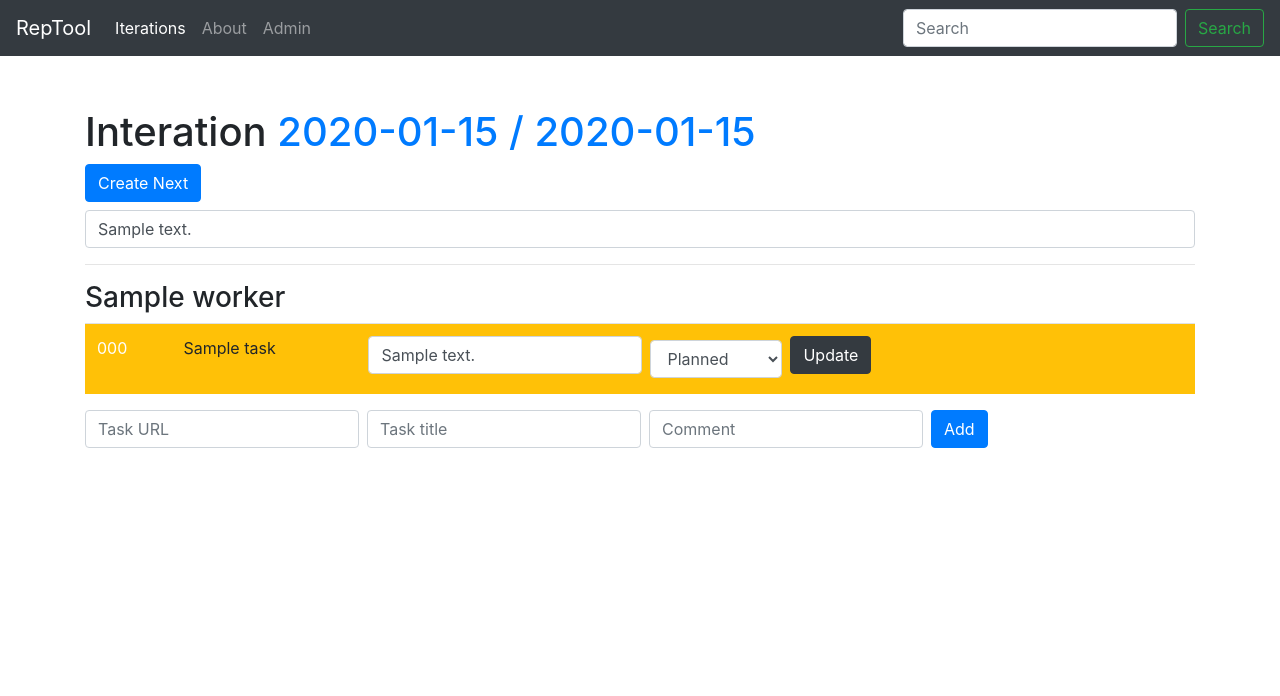
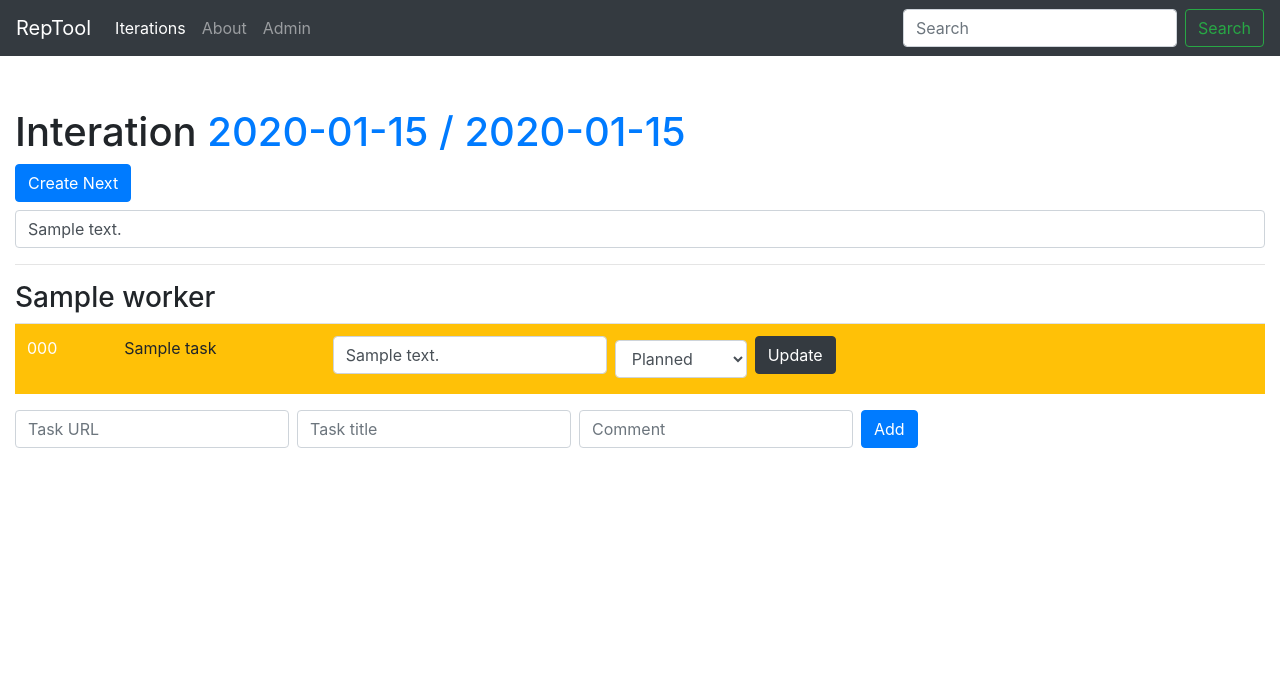
Before and after one commit to z0rr0/reptool, a Django app: page / in a window 1280 px wide. Shown: the top 696 px of the page. Run offline with Django 3.2, Linux system fonts and the light colour scheme; tables that the repository leaves empty hold one stand-in row (values such as "Sample post"); some libraries are stand-ins or nearby versions; some web fonts are replaced.

Commit message:
minor changes

```diff
--- a/web/static/css/main.css
+++ b/web/static/css/main.css
@@ -1,5 +1,6 @@
 main > .container {
   padding: 60px 15px 0;
+  max-width: 1340px;
 }
 
 .footer {
--- a/web/team/templates/base.html
+++ b/web/team/templates/base.html
@@ -54,7 +54,6 @@
   <!-- Begin page content -->
   <main role="main" class="flex-shrink-0">
     <div class="container">
-
       {% if messages %}
         {% for message in messages %}
           <div class="alert alert-{{ message.tags }}" role="alert">
```
Also changed, not shown: web/locale/ru/LC_MESSAGES/django.po.
